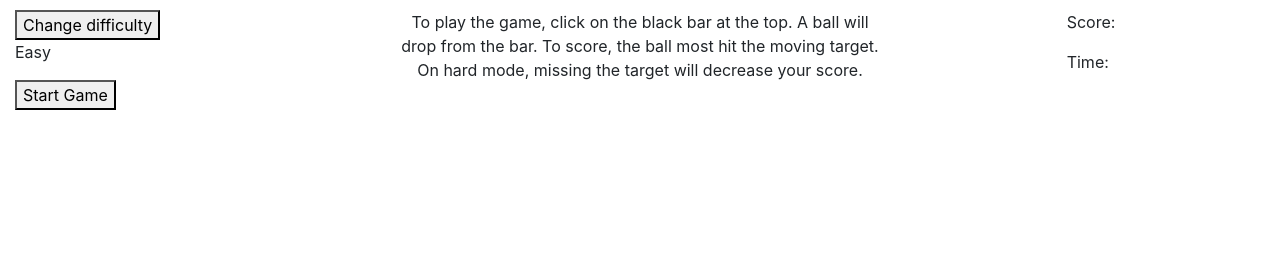
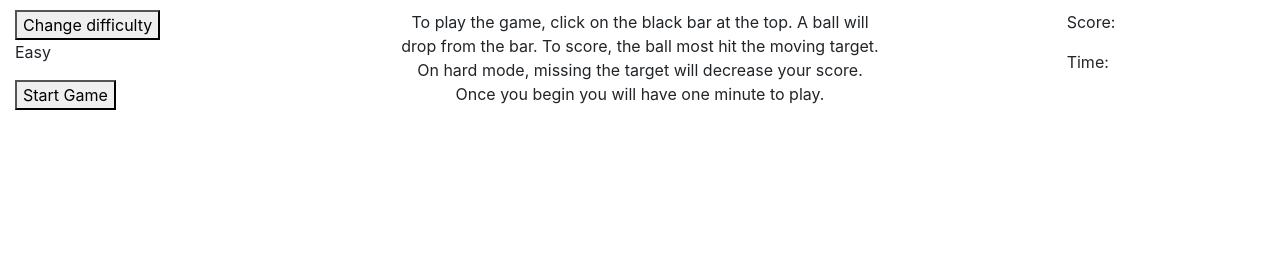
Before and after one commit to taeuscherpferd/javaball, a plain HTML site: page index.html in a window 1280 px wide. Drawn offline with nearby package versions, Linux system fonts and the light colour scheme.

Commit message:
added text

```diff
--- a/index.html
+++ b/index.html
@@ -18,7 +18,8 @@
                 <p>
                     To play the game, click on the black bar at the top. A ball will <br>
                     drop from the bar. To score, the ball most hit the moving target. <br>
-                    On hard mode, missing the target will decrease your score.
+                    On hard mode, missing the target will decrease your score. <br>
+                    Once you begin you will have one minute to play.
                 </p>
             </div>
             <div class="row-sm-2">
```
